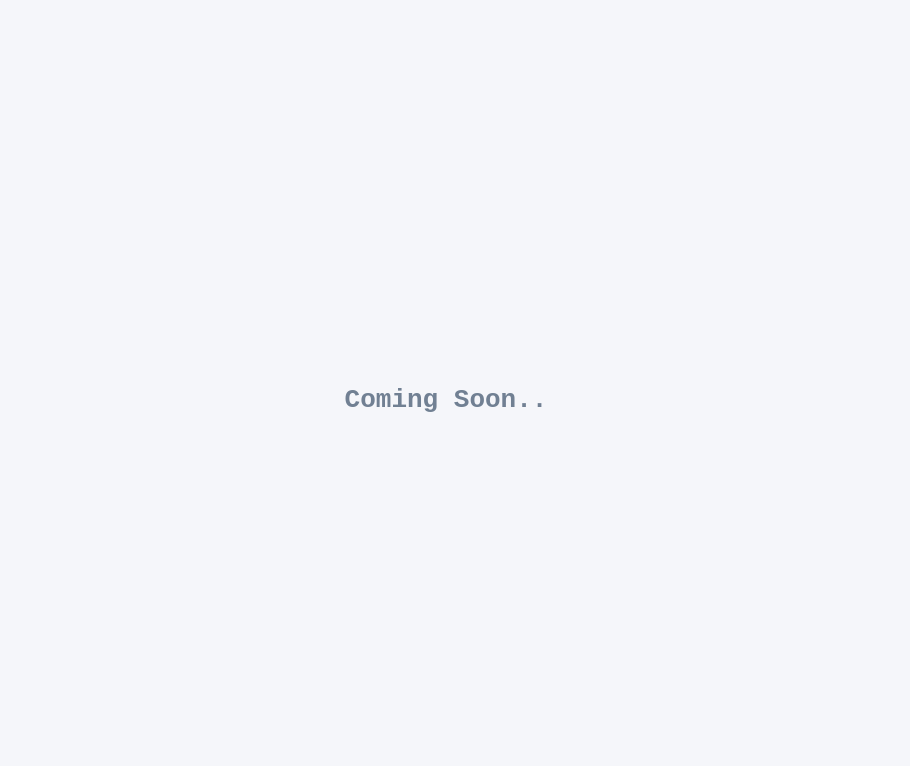
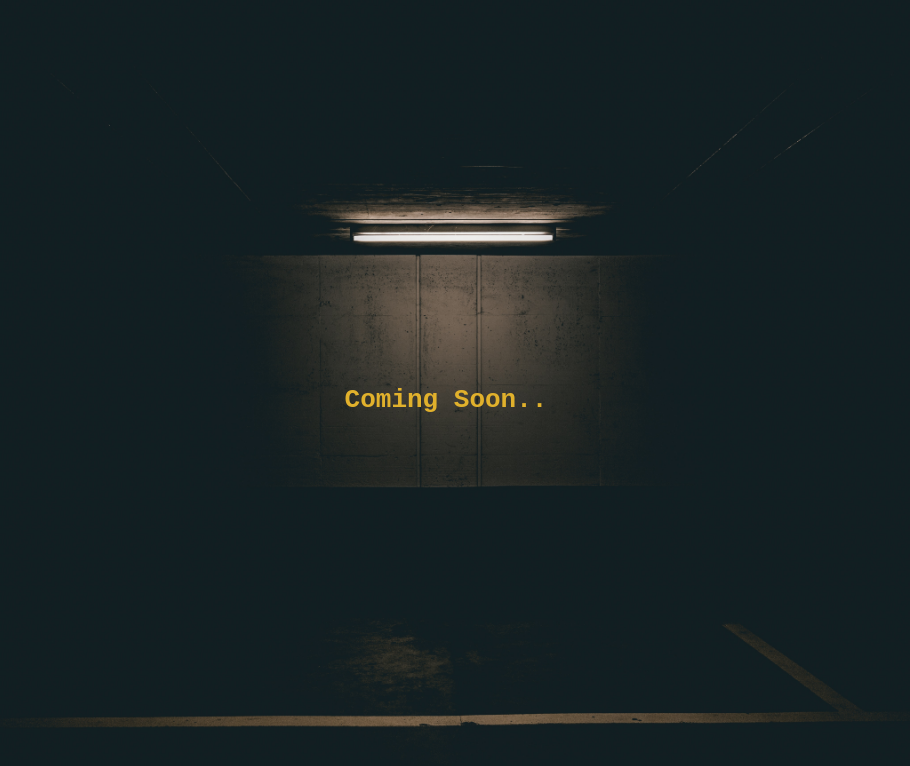
Before and after one commit to ajnaaspk/ajnaaspk.github.io, a plain HTML site: page index.html in a window 1280 px wide. Shown: the whole page, without its empty margins (194-1104 px from the left). Drawn offline with Linux system fonts and the light colour scheme.

Commit message:
add backgroudn

```diff
--- a/index.html
+++ b/index.html
@@ -8,11 +8,17 @@
                 overflow: hidden;
                 display: flex;
                 justify-content: center;
-                align-items: center; background-color: #f5f6fa;
+                align-items: center;
+                background-color: #f5f6fa;
+                background-image: url('./src/images/bg.jpg');
+                background-size: cover;
+                background-position: center;
             }
             .coming-soon{
                 font-family: monospace;
-                color: #718093;
+                color: #e1b12c;
+
+
 
             }
         </style>
```
Also changed, not shown: src/images/bg.jpg (added).
